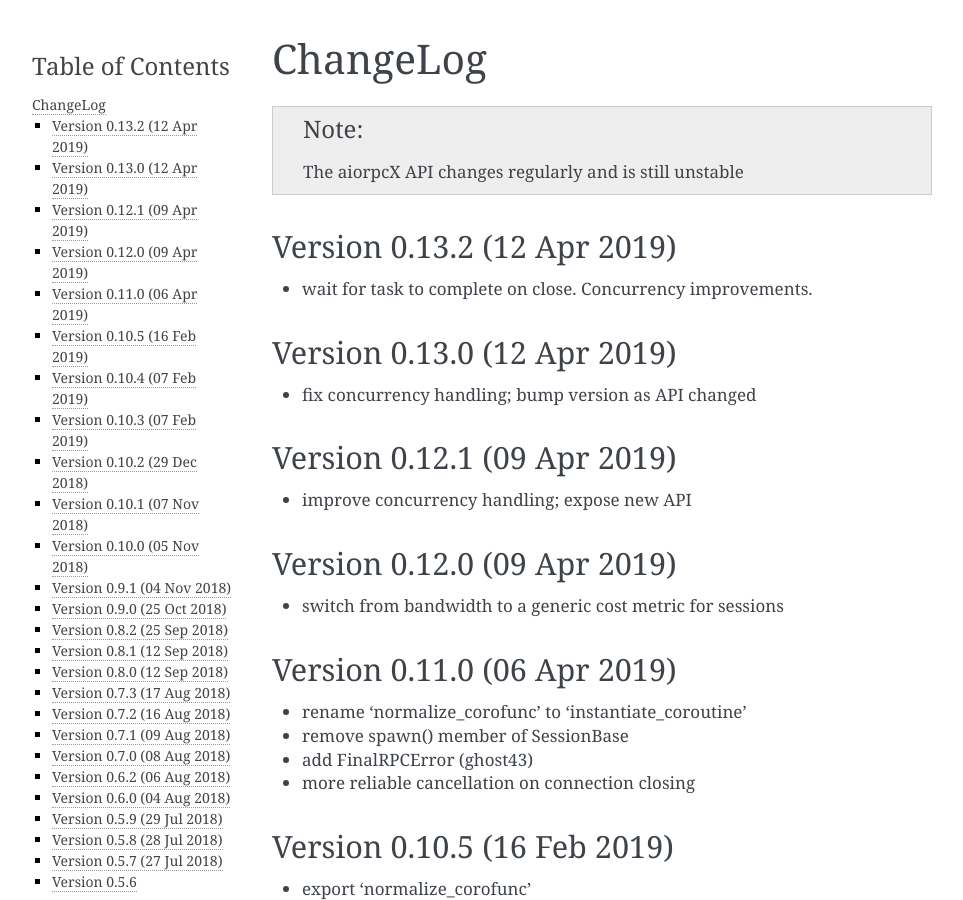
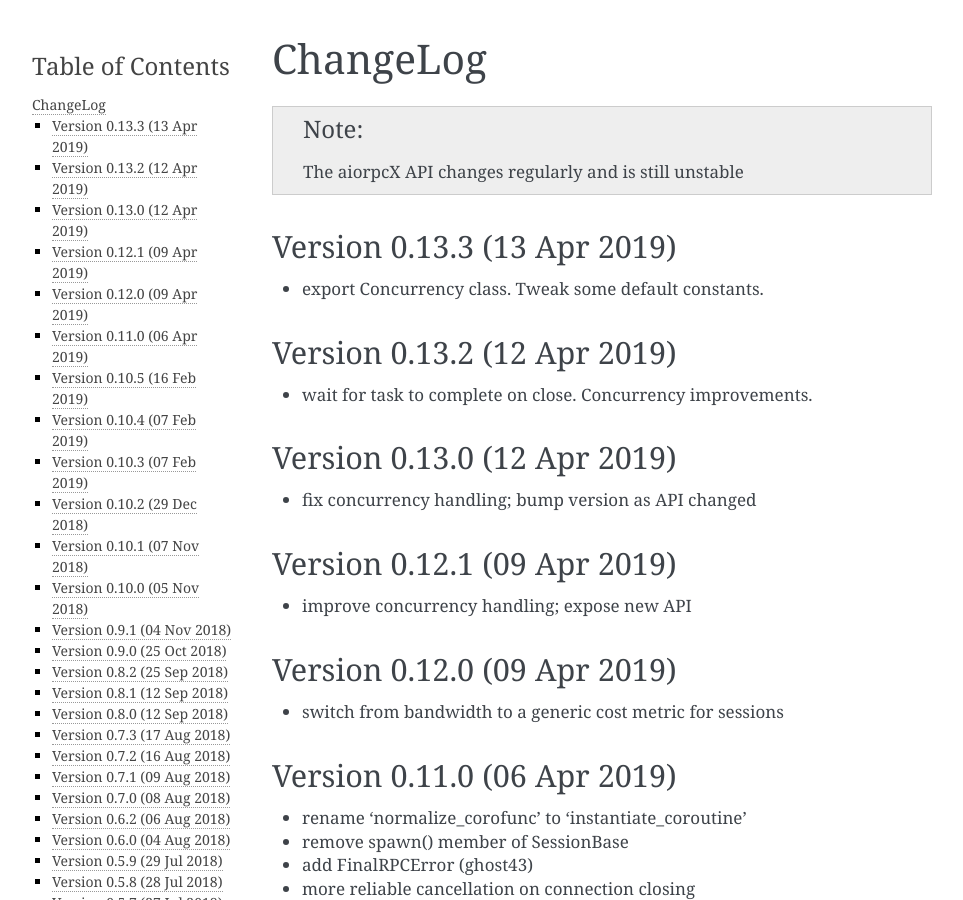
Before and after one commit to kyuupichan/aiorpcX, a Sphinx documentation site: the page built from docs/changelog.rst, in a window 1280 px wide and 900 px high. Shown: the whole window, without its empty margins (148-1111 px from the left). Built offline with Sphinx 7.4.7, drawn with Linux system fonts in a browser that asks for light colours.

Commit message:
Prepare 0.13.3

```diff
--- a/aiorpcx/__init__.py
+++ b/aiorpcx/__init__.py
@@ -6,7 +6,7 @@ from .session import *
 from .util import *
 
 
-_version_str = '0.13.2'
+_version_str = '0.13.3'
 _version = tuple(int(part) for part in _version_str.split('.'))
 
 
--- a/docs/changelog.rst
+++ b/docs/changelog.rst
@@ -3,6 +3,11 @@ ChangeLog
 
 .. note:: The aiorpcX API changes regularly and is still unstable
 
+
+Version 0.13.3 (13 Apr 2019)
+----------------------------
+
+* export Concurrency class.  Tweak some default constants.
 
 Version 0.13.2 (12 Apr 2019)
 ----------------------------
```
